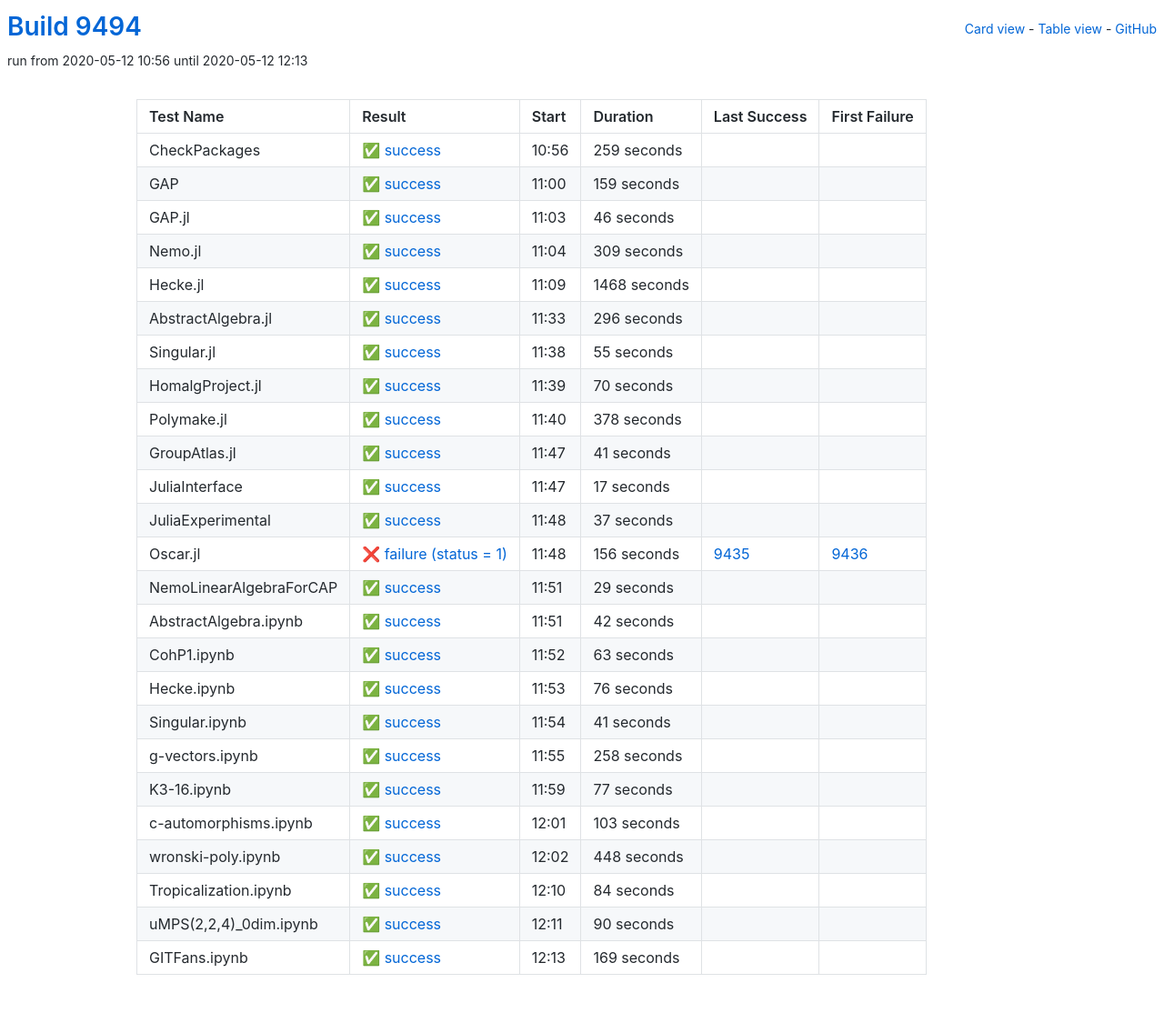
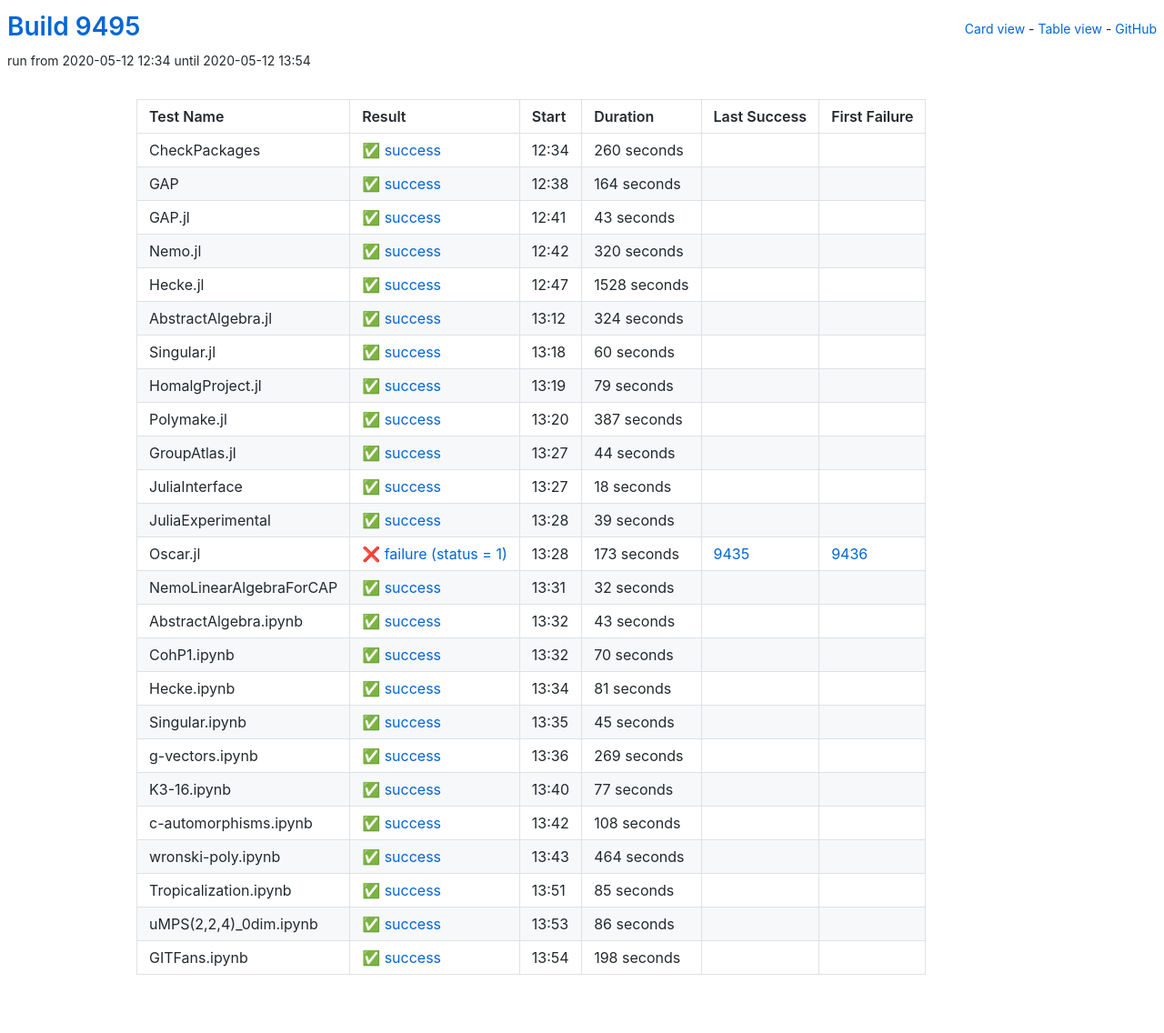
Before and after one commit to oscar-system/oscar-ci-status, a Jekyll site: the page built from table.html, in a window 1280 px wide. Shown: the whole page at 91% size. Built offline with Jekyll 4.4.1, drawn with Linux system fonts in a browser that asks for light colours.

Commit message:
Build 9495

```diff
--- a/_data/ci.yml
+++ b/_data/ci.yml
@@ -1,233 +1,233 @@
-build: 9494
-build_url: https://oscarci.mathematik.uni-kl.de/job/oscar/9494/
+build: 9495
+build_url: https://oscarci.mathematik.uni-kl.de/job/oscar/9495/
 job: oscar
 tests:
-- duration: 259
+- duration: 260
   exitcode: 0
   first_failure: false
   first_failure_url: null
   id: checkpackages
   last_success: false
   last_success_url: null
-  log: https://oscarci.mathematik.uni-kl.de/job/oscar/9494/artifact/logs/build-9494/CheckPackages.log
+  log: https://oscarci.mathematik.uni-kl.de/job/oscar/9495/artifact/logs/build-9495/CheckPackages.log
   name: CheckPackages
-  start: 2020-05-12 10:56
+  start: 2020-05-12 12:34
   status: success
   success: true
-- duration: 159
+- duration: 164
   exitcode: 0
   first_failure: false
   first_failure_url: null
   id: gap
   last_success: false
   last_success_url: null
-  log: https://oscarci.mathematik.uni-kl.de/job/oscar/9494/artifact/logs/build-9494/GAP.log
+  log: https://oscarci.mathematik.uni-kl.de/job/oscar/9495/artifact/logs/build-9495/GAP.log
   name: GAP
-  start: 2020-05-12 11:00
+  start: 2020-05-12 12:38
   status: success
   success: true
-- duration: 46
+- duration: 43
   exitcode: 0
   first_failure: false
   first_failure_url: null
   id: gap-jl
   last_success: false
   last_success_url: null
-  log: https://oscarci.mathematik.uni-kl.de/job/oscar/9494/artifact/logs/build-9494/GAP.jl.log
+  log: https://oscarci.mathematik.uni-kl.de/job/oscar/9495/artifact/logs/build-9495/GAP.jl.log
   name: GAP.jl
-  start: 2020-05-12 11:03
+  start: 2020-05-12 12:41
   status: success
   success: true
-- duration: 309
+- duration: 320
   exitcode: 0
   first_failure: false
   first_failure_url: null
   id: nemo-jl
   last_success: false
   last_success_url: null
-  log: https://oscarci.mathematik.uni-kl.de/job/oscar/9494/artifact/logs/build-9494/Nemo.jl.log
+  log: https://oscarci.mathematik.uni-kl.de/job/oscar/9495/artifact/logs/build-9495/Nemo.jl.log
   name: Nemo.jl
-  start: 2020-05-12 11:04
+  start: 2020-05-12 12:42
   status: success
   success: true
-- duration: 1468
+- duration: 1528
   exitcode: 0
   first_failure: false
   first_failure_url: null
   id: hecke-jl
   last_success: false
   last_success_url: null
-  log: https://oscarci.mathematik.uni-kl.de/job/oscar/9494/artifact/logs/build-9494/Hecke.jl.log
+  log: https://oscarci.mathematik.uni-kl.de/job/oscar/9495/artifact/logs/build-9495/Hecke.jl.log
   name: Hecke.jl
-  start: 2020-05-12 11:09
+  start: 2020-05-12 12:47
   status: success
   success: true
-- duration: 296
+- duration: 324
   exitcode: 0
   first_failure: false
   first_failure_url: null
   id: abstractalgebra-jl
   last_success: false
   last_success_url: null
-  log: https://oscarci.mathematik.uni-kl.de/job/oscar/9494/artifact/logs/build-9494/AbstractAlgebra.jl.log
+  log: https://oscarci.mathematik.uni-kl.de/job/oscar/9495/artifact/logs/build-9495/AbstractAlgebra.jl.log
   name: AbstractAlgebra.jl
-  start: 2020-05-12 11:33
+  start: 2020-05-12 13:12
   status: success
   success: true
-- duration: 55
+- duration: 60
   exitcode: 0
   first_failure: false
   first_failure_url: null
   id: singular-jl
   last_success: false
   last_success_url: null
-  log: https://oscarci.mathematik.uni-kl.de/job/oscar/9494/artifact/logs/build-9494/Singular.jl.log
+  log: https://oscarci.mathematik.uni-kl.de/job/oscar/9495/artifact/logs/build-9495/Singular.jl.log
   name: Singular.jl
-  start: 2020-05-12 11:38
+  start: 2020-05-12 13:18
+  status: success
+  success: true
+- duration: 79
+  exitcode: 0
+  first_failure: false
+  first_failure_url: null
+  id: homalgproject-jl
+  last_success: false
+  last_success_url: null
+  log: https://oscarci.mathematik.uni-kl.de/job/oscar/9495/artifact/logs/build-9495/HomalgProject.jl.log
+  name: HomalgProject.jl
+  start: 2020-05-12 13:19
+  status: success
+  success: true
+- duration: 387
+  exitcode: 0
+  first_failure: false
+  first_failure_url: null
+  id: polymake-jl
+  last_success: false
+  last_success_url: null
+  log: https://oscarci.mathematik.uni-kl.de/job/oscar/9495/artifact/logs/build-9495/Polymake.jl.log
+  name: Polymake.jl
+  start: 2020-05-12 13:20
+  status: success
+  success: true
+- duration: 44
+  exitcode: 0
+  first_failure: false
+  first_failure_url: null
+  id: groupatlas-jl
+  last_success: false
+  last_success_url: null
+  log: https://oscarci.mathematik.uni-kl.de/job/oscar/9495/artifact/logs/build-9495/GroupAtlas.jl.log
+  name: GroupAtlas.jl
+  start: 2020-05-12 13:27
+  status: success
+  success: true
+- duration: 18
+  exitcode: 0
+  first_failure: false
+  first_failure_url: null
+  id: juliainterface
+  last_success: false
+  last_success_url: null
+  log: https://oscarci.mathematik.uni-kl.de/job/oscar/9495/artifact/logs/build-9495/JuliaInterface.log
+  name: JuliaInterface
+  start: 2020-05-12 13:27
+  status: success
+  success: true
+- duration: 39
+  exitcode: 0
+  first_failure: false
+  first_failure_url: null
+  id: juliaexperimental
+  last_success: false
+  last_success_url: null
+  log: https://oscarci.mathematik.uni-kl.de/job/oscar/9495/artifact/logs/build-9495/JuliaExperimental.log
+  name: JuliaExperimental
+  start: 2020-05-12 13:28
+  status: success
+  success: true
+- duration: 173
+  exitcode: 1
+  first_failure: 9436
+  first_failure_url: https://oscarci.mathematik.uni-kl.de/job/oscar/9436/
+  id: oscar-jl
+  last_success: 9435
+  last_success_url: https://oscarci.mathematik.uni-kl.de/job/oscar/9435/
+  log: https://oscarci.mathematik.uni-kl.de/job/oscar/9495/artifact/logs/build-9495/Oscar.jl.log
+  name: Oscar.jl
+  start: 2020-05-12 13:28
+  status: failure
+  success: false
+- duration: 32
+  exitcode: 0
+  first_failure: false
+  first_failure_url: null
+  id: nemolinearalgebraforcap
+  last_success: false
+  last_success_url: null
+  log: https://oscarci.mathematik.uni-kl.de/job/oscar/9495/artifact/logs/build-9495/NemoLinearAlgebraForCAP.log
+  name: NemoLinearAlgebraForCAP
+  start: 2020-05-12 13:31
+  status: success
+  success: true
+- duration: 43
+  exitcode: 0
+  first_failure: false
+  first_failure_url: null
+  id: abstractalgebra-ipynb
+  last_success: false
+  last_success_url: null
+  log: https://oscarci.mathematik.uni-kl.de/job/oscar/9495/artifact/logs/build-9495/AbstractAlgebra.ipynb.log
+  name: AbstractAlgebra.ipynb
+  start: 2020-05-12 13:32
   status: success
   success: true
 - duration: 70
   exitcode: 0
   first_failure: false
   first_failure_url: null
-  id: homalgproject-jl
-  last_success: false
-  last_success_url: null
-  log: https://oscarci.mathematik.uni-kl.de/job/oscar/9494/artifact/logs/build-9494/HomalgProject.jl.log
-  name: HomalgProject.jl
-  start: 2020-05-12 11:39
-  status: success
-  success: true
-- duration: 378
-  exitcode: 0
-  first_failure: false
-  first_failure_url: null
-  id: polymake-jl
-  last_success: false
-  last_success_url: null
-  log: https://oscarci.mathematik.uni-kl.de/job/oscar/9494/artifact/logs/build-9494/Polymake.jl.log
-  name: Polymake.jl
-  start: 2020-05-12 11:40
-  status: success
-  success: true
-- duration: 41
-  exitcode: 0
-  first_failure: false
-  first_failure_url: null
-  id: groupatlas-jl
-  last_success: false
-  last_success_url: null
-  log: https://oscarci.mathematik.uni-kl.de/job/oscar/9494/artifact/logs/build-9494/GroupAtlas.jl.log
-  name: GroupAtlas.jl
-  start: 2020-05-12 11:47
-  status: success
-  success: true
-- duration: 17
-  exitcode: 0
-  first_failure: false
-  first_failure_url: null
-  id: juliainterface
-  last_success: false
-  last_success_url: null
-  log: https://oscarci.mathematik.uni-kl.de/job/oscar/9494/artifact/logs/build-9494/JuliaInterface.log
-  name: JuliaInterface
-  start: 2020-05-12 11:47
-  status: success
-  success: true
-- duration: 37
-  exitcode: 0
-  first_failure: false
-  first_failure_url: null
-  id: juliaexperimental
-  last_success: false
-  last_success_url: null
-  log: https://oscarci.mathematik.uni-kl.de/job/oscar/9494/artifact/logs/build-9494/JuliaExperimental.log
-  name: JuliaExperimental
-  start: 2020-05-12 11:48
-  status: success
-  success: true
-- duration: 156
-  exitcode: 1
-  first_failure: 9436
-  first_failure_url: https://oscarci.mathematik.uni-kl.de/job/oscar/9436/
-  id: oscar-jl
-  last_success: 9435
-  last_success_url: https://oscarci.mathematik.uni-kl.de/job/oscar/9435/
-  log: https://oscarci.mathematik.uni-kl.de/job/oscar/9494/artifact/logs/build-9494/Oscar.jl.log
-  name: Oscar.jl
-  start: 2020-05-12 11:48
-  status: failure
-  success: false
-- duration: 29
-  exitcode: 0
-  first_failure: false
-  first_failure_url: null
-  id: nemolinearalgebraforcap
-  last_success: false
-  last_success_url: null
-  log: https://oscarci.mathematik.uni-kl.de/job/oscar/9494/artifact/logs/build-9494/NemoLinearAlgebraForCAP.log
-  name: NemoLinearAlgebraForCAP
-  start: 2020-05-12 11:51
-  status: success
-  success: true
-- duration: 42
-  exitcode: 0
-  first_failure: false
-  first_failure_url: null
-  id: abstractalgebra-ipynb
-  last_success: false
-  last_success_url: null
-  log: https://oscarci.mathematik.uni-kl.de/job/oscar/9494/artifact/logs/build-9494/AbstractAlgebra.ipynb.log
-  name: AbstractAlgebra.ipynb
-  start: 2020-05-12 11:51
-  status: success
-  success: true
-- duration: 63
-  exitcode: 0
-  first_failure: false
-  first_failure_url: null
   id: cohp1-ipynb
   last_success: false
   last_success_url: null
-  log: https://oscarci.mathematik.uni-kl.de/job/oscar/9494/artifact/logs/build-9494/CohP1.ipynb.log
+  log: https://oscarci.mathematik.uni-kl.de/job/oscar/9495/artifact/logs/build-9495/CohP1.ipynb.log
   name: CohP1.ipynb
-  start: 2020-05-12 11:52
+  start: 2020-05-12 13:32
   status: success
   success: true
-- duration: 76
+- duration: 81
   exitcode: 0
   first_failure: false
   first_failure_url: null
   id: hecke-ipynb
   last_success: false
   last_success_url: null
-  log: https://oscarci.mathematik.uni-kl.de/job/oscar/9494/artifact/logs/build-9494/Hecke.ipynb.log
+  log: https://oscarci.mathematik.uni-kl.de/job/oscar/9495/artifact/logs/build-9495/Hecke.ipynb.log
   name: Hecke.ipynb
-  start: 2020-05-12 11:53
+  start: 2020-05-12 13:34
   status: success
   success: true
-- duration: 41
+- duration: 45
   exitcode: 0
   first_failure: false
   first_failure_url: null
   id: singular-ipynb
   last_success: false
   last_success_url: null
-  log: https://oscarci.mathematik.uni-kl.de/job/oscar/9494/artifact/logs/build-9494/Singular.ipynb.log
+  log: https://oscarci.mathematik.uni-kl.de/job/oscar/9495/artifact/logs/build-9495/Singular.ipynb.log
   name: Singular.ipynb
-  start: 2020-05-12 11:54
+  start: 2020-05-12 13:35
   status: success
   success: true
-- duration: 258
+- duration: 269
   exitcode: 0
   first_failure: false
   first_failure_url: null
   id: g-vectors-ipynb
   last_success: false
   last_success_url: null
-  log: https://oscarci.mathematik.uni-kl.de/job/oscar/9494/artifact/logs/build-9494/g-vectors.ipynb.log
+  log: https://oscarci.mathematik.uni-kl.de/job/oscar/9495/artifact/logs/build-9495/g-vectors.ipynb.log
   name: g-vectors.ipynb
-  start: 2020-05-12 11:55
+  start: 2020-05-12 13:36
   status: success
   success: true
 - duration: 77
@@ -237,68 +237,68 @@ tests:
   id: k3-16-ipynb
   last_success: false
   last_success_url: null
-  log: https://oscarci.mathematik.uni-kl.de/job/oscar/9494/artifact/logs/build-9494/K3-16.ipynb.log
+  log: https://oscarci.mathematik.uni-kl.de/job/oscar/9495/artifact/logs/build-9495/K3-16.ipynb.log
   name: K3-16.ipynb
-  start: 2020-05-12 11:59
+  start: 2020-05-12 13:40
   status: success
   success: true
-- duration: 103
+- duration: 108
   exitcode: 0
   first_failure: false
   first_failure_url: null
   id: c-automorphisms-ipynb
   last_success: false
   last_success_url: null
-  log: https://oscarci.mathematik.uni-kl.de/job/oscar/9494/artifact/logs/build-9494/c-automorphisms.ipynb.log
+  log: https://oscarci.mathematik.uni-kl.de/job/oscar/9495/artifact/logs/build-9495/c-automorphisms.ipynb.log
   name: c-automorphisms.ipynb
-  start: 2020-05-12 12:01
+  start: 2020-05-12 13:42
   status: success
   success: true
-- duration: 448
+- duration: 464
   exitcode: 0
   first_failure: false
   first_failure_url: null
   id: wronski-poly-ipynb
   last_success: false
   last_success_url: null
-  log: https://oscarci.mathematik.uni-kl.de/job/oscar/9494/artifact/logs/build-9494/wronski-poly.ipynb.log
+  log: https://oscarci.mathematik.uni-kl.de/job/oscar/9495/artifact/logs/build-9495/wronski-poly.ipynb.log
   name: wronski-poly.ipynb
-  start: 2020-05-12 12:02
+  start: 2020-05-12 13:43
   status: success
   success: true
-- duration: 84
+- duration: 85
   exitcode: 0
   first_failure: false
   first_failure_url: null
   id: tropicalization-ipynb
   last_success: false
   last_success_url: null
-  log: https://oscarci.mathematik.uni-kl.de/job/oscar/9494/artifact/logs/build-9494/Tropicalization.ipynb.log
+  log: https://oscarci.mathematik.uni-kl.de/job/oscar/9495/artifact/logs/build-9495/Tropicalization.ipynb.log
   name: Tropicalization.ipynb
-  start: 2020-05-12 12:10
+  start: 2020-05-12 13:51
   status: success
   success: true
-- duration: 90
+- duration: 86
   exitcode: 0
   first_failure: false
   first_failure_url: null
   id: umps-2-2-4-0dim-ipynb
   last_success: false
   last_success_url: null
-  log: https://oscarci.mathematik.uni-kl.de/job/oscar/9494/artifact/logs/build-9494/uMPS-2-2-4-_0dim.ipynb.log
+  log: https://oscarci.mathematik.uni-kl.de/job/oscar/9495/artifact/logs/build-9495/uMPS-2-2-4-_0dim.ipynb.log
   name: uMPS(2,2,4)_0dim.ipynb
-  start: 2020-05-12 12:11
+  start: 2020-05-12 13:53
   status: success
   success: true
-- duration: 169
+- duration: 198
   exitcode: 0
   first_failure: false
   first_failure_url: null
   id: gitfans-ipynb
   last_success: false
   last_success_url: null
-  log: https://oscarci.mathematik.uni-kl.de/job/oscar/9494/artifact/logs/build-9494/GITFans.ipynb.log
+  log: https://oscarci.mathematik.uni-kl.de/job/oscar/9495/artifact/logs/build-9495/GITFans.ipynb.log
   name: GITFans.ipynb
-  start: 2020-05-12 12:13
+  start: 2020-05-12 13:54
   status: success
   success: true
```
Also changed, not shown: README.md.
